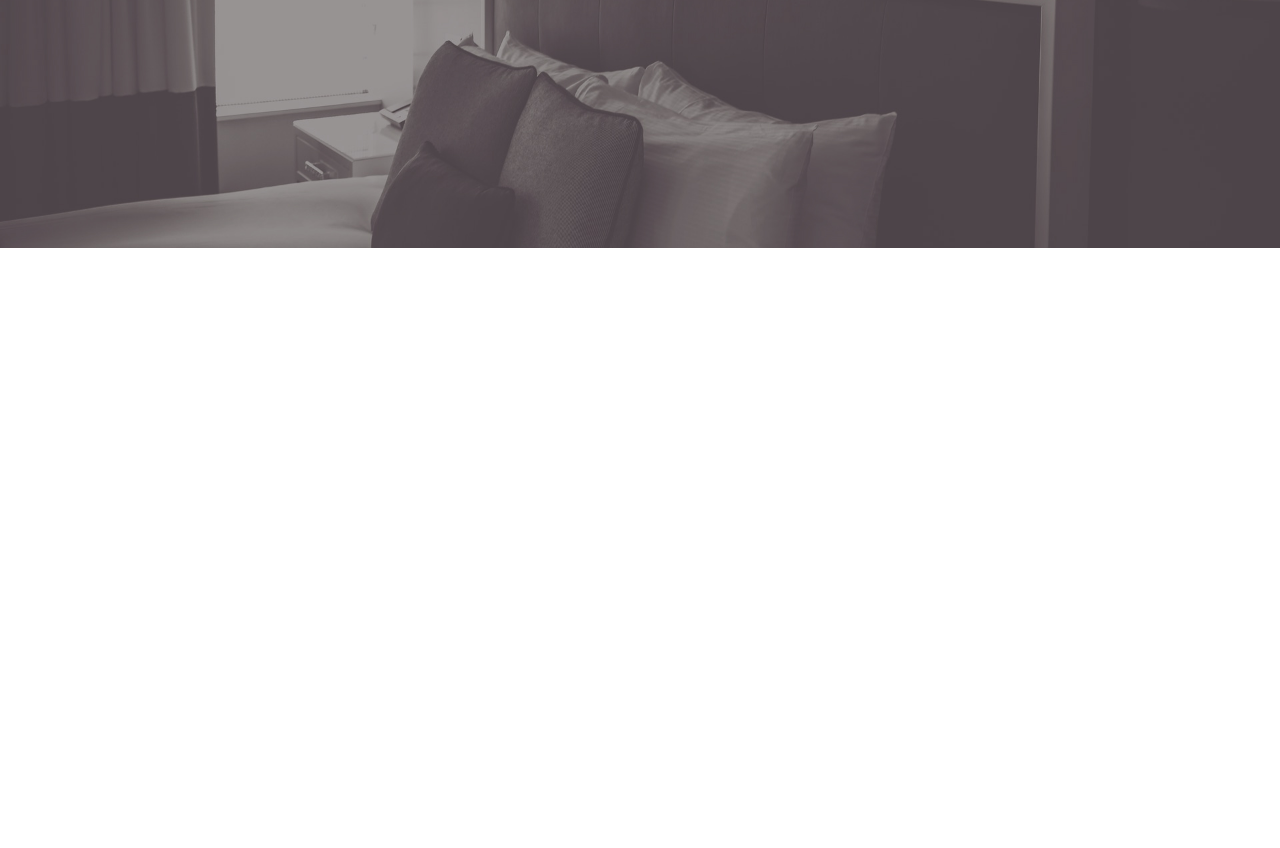
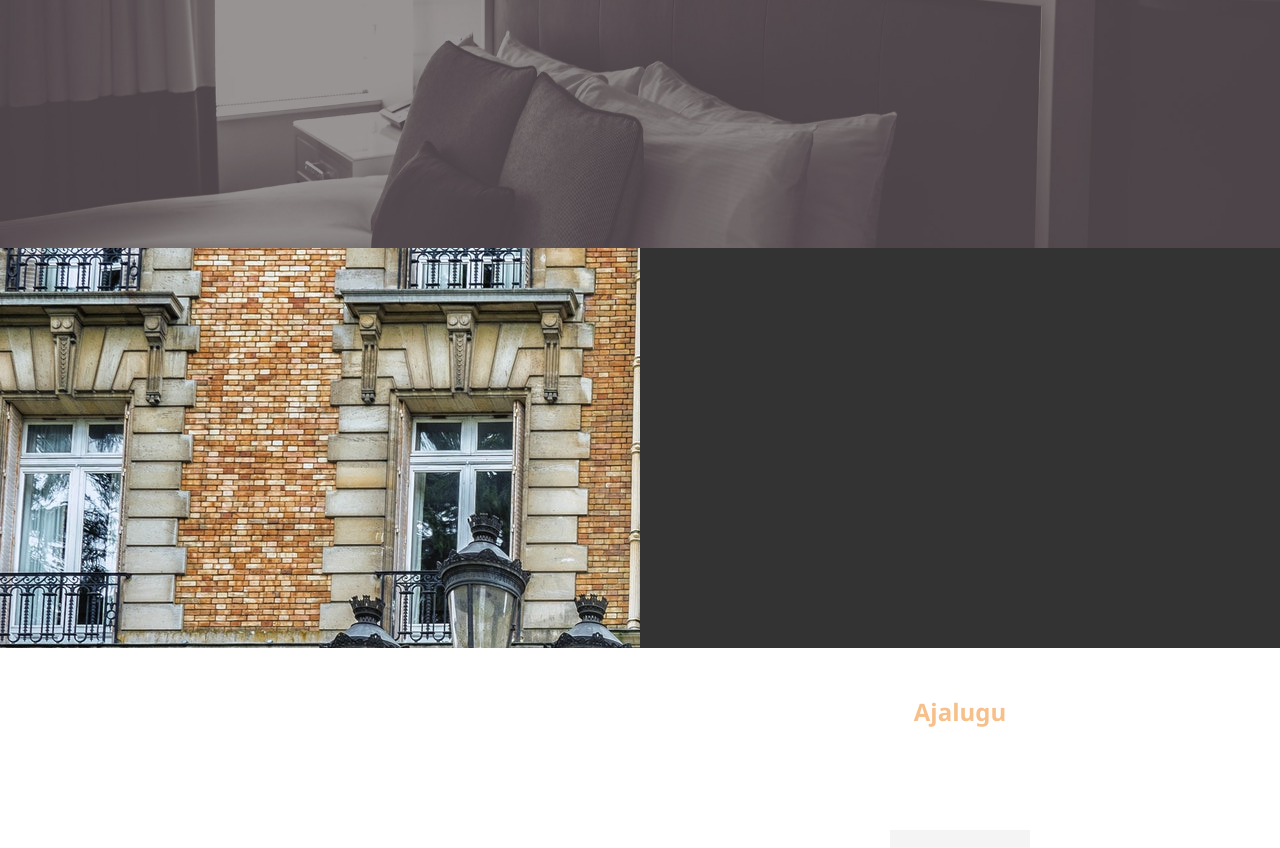
Before and after one commit to 111markus/mitmeleheline_HTML_CSS, a plain HTML site: page index.html in a window 1280 px wide. Shown: the part 419-1267 px from the top of the page. Before the commit the page ends 800 px from the top, so only its background shows below. Drawn offline with Linux system fonts and the light colour scheme.

Commit message:
Lisasin 5., Pilt ja Ajalugu all vigane

```diff
--- a/css/style.css
+++ b/css/style.css
@@ -15,7 +15,8 @@ a {
   text-decoration: none;
 }
 
-h1 {
+h1,
+h2 {
   padding-bottom: 20px;
 }
 
@@ -43,6 +44,16 @@ h1 {
 .btn:hover {
   background: #f7c08a;
   color: #333;
+}
+
+.btn-light {
+  background: #f4f4f4;
+  color: #333;
+}
+
+.bg-dark {
+  background: #333;
+  color: #fff;
 }
 
 #navbar {
@@ -101,3 +112,27 @@ h1 {
   font-size: 20px;
   line-height: 1.7em;
 }
+
+#info {
+  height: 400px;
+}
+
+#info .info-content {
+  float: right;
+  width: 50%;
+  height: 100%;
+  text-align: center;
+  padding: 50px 30px;
+  overflow: hidden;
+}
+
+#info .info-content p {
+  padding-bottom: 30px;
+}
+
+#info .info-img {
+  float: left;
+  width: 50%;
+  background: url("../img/photo1.jpg") no-repeat;
+  min-height: 100%;
+}
--- a/index.html
+++ b/index.html
@@ -35,5 +35,18 @@
         </div>
       </div>
     </header>
+
+    <section id="info" class="bg-dark">
+      <div class="info-img"></div>
+      <div class="info-content"></div>
+      <div class="info-content">
+        <h2><span class="text-primary">Ajalugu</span></h2>
+        <p>
+          Majutusteeninduse õppebaasis asuv Tartu Rakendusliku Kolledži hotell
+          pakub taskukohast hinda ja meeldivat teenindust igale külastajale.
+        </p>
+        <a class="btn btn-light" href="about.html">Loe rohkem</a>
+      </div>
+    </section>
   </body>
 </html>
```
